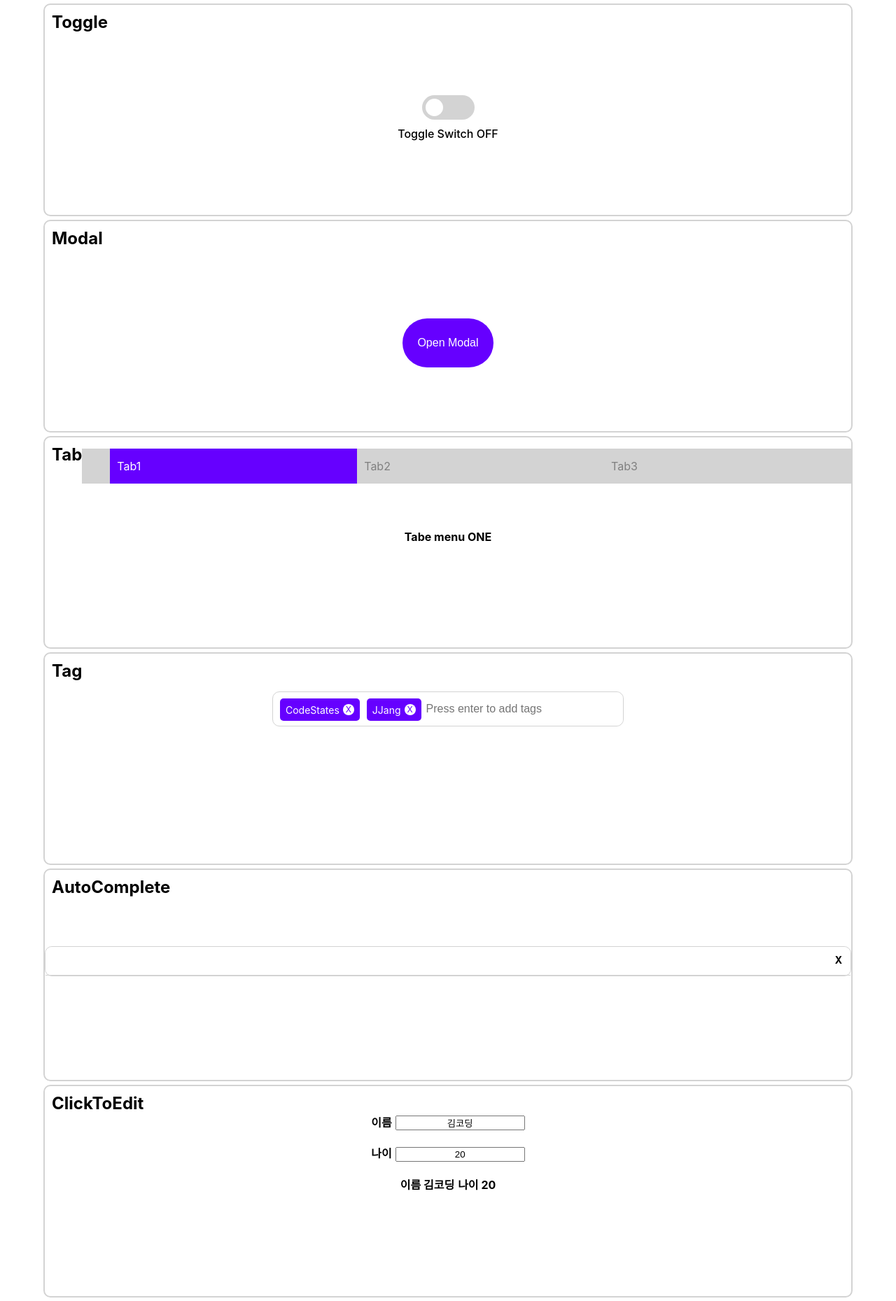
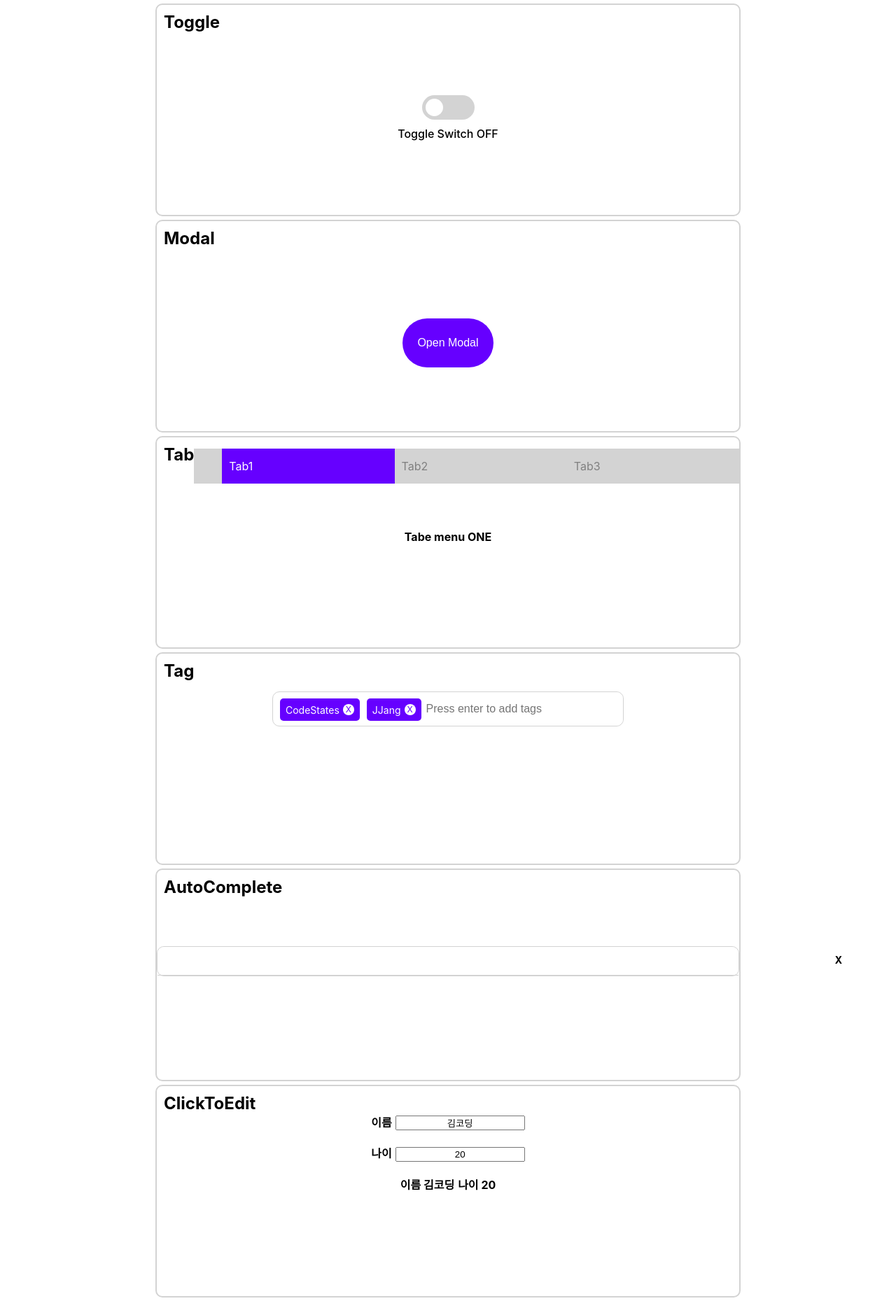
Before and after one commit to guno517/wanted_pre_onboarding, a React (Create React App) app: page / in a window 1280 px wide. Shown: the whole page at 70% size. Built offline with nearby package versions, Linux system fonts and the light colour scheme.

Commit message:
1200px 이상시 width 반응형 추가

```diff
--- a/src/component/AutoComplete.js
+++ b/src/component/AutoComplete.js
@@ -7,6 +7,10 @@ const Base = styled.div`
   border: 2px solid lightgray;
   border-radius: 10px;
   margin: 5px auto;
+
+  @media screen and (min-width: 1200px) {
+    width: 65%;
+  }
 `;
 
 const AutoCompleteText = styled.div`
--- a/src/component/ClickToEdit.js
+++ b/src/component/ClickToEdit.js
@@ -1,4 +1,4 @@
-import React, { useRef, useState } from "react";
+import React, { useState } from "react";
 import styled from "styled-components";
 
 const Base = styled.div`
@@ -7,6 +7,10 @@ const Base = styled.div`
   border: 2px solid lightgray;
   border-radius: 10px;
   margin: 5px auto;
+
+  @media screen and (min-width: 1200px) {
+    width: 65%;
+  }
 `;
 
 const EditText = styled.div`
--- a/src/component/Modal.js
+++ b/src/component/Modal.js
@@ -8,6 +8,10 @@ const Base = styled.div`
   border: 2px solid lightgray;
   border-radius: 10px;
   margin: 5px auto;
+
+  @media screen and (min-width: 1200px) {
+    width: 65%;
+  }
 `;
 
 const ModalText = styled.div`
--- a/src/component/Tab.js
+++ b/src/component/Tab.js
@@ -7,6 +7,10 @@ const Base = styled.div`
   border: 2px solid lightgray;
   border-radius: 10px;
   margin: 5px auto;
+
+  @media screen and (min-width: 1200px) {
+    width: 65%;
+  }
 `;
 
 const Head = styled.div`
--- a/src/component/Tag.js
+++ b/src/component/Tag.js
@@ -7,6 +7,10 @@ const Base = styled.div`
   border: 2px solid lightgray;
   border-radius: 10px;
   margin: 5px auto;
+
+  @media screen and (min-width: 1200px) {
+    width: 65%;
+  }
 `;
 
 const TagText = styled.div`
--- a/src/component/Toggle.js
+++ b/src/component/Toggle.js
@@ -7,6 +7,10 @@ const Base = styled.div`
   border: 2px solid lightgray;
   border-radius: 10px;
   margin: 5px auto;
+
+  @media screen and (min-width: 1200px) {
+    width: 65%;
+  }
 `;
 
 const ToggleText = styled.div`
```
